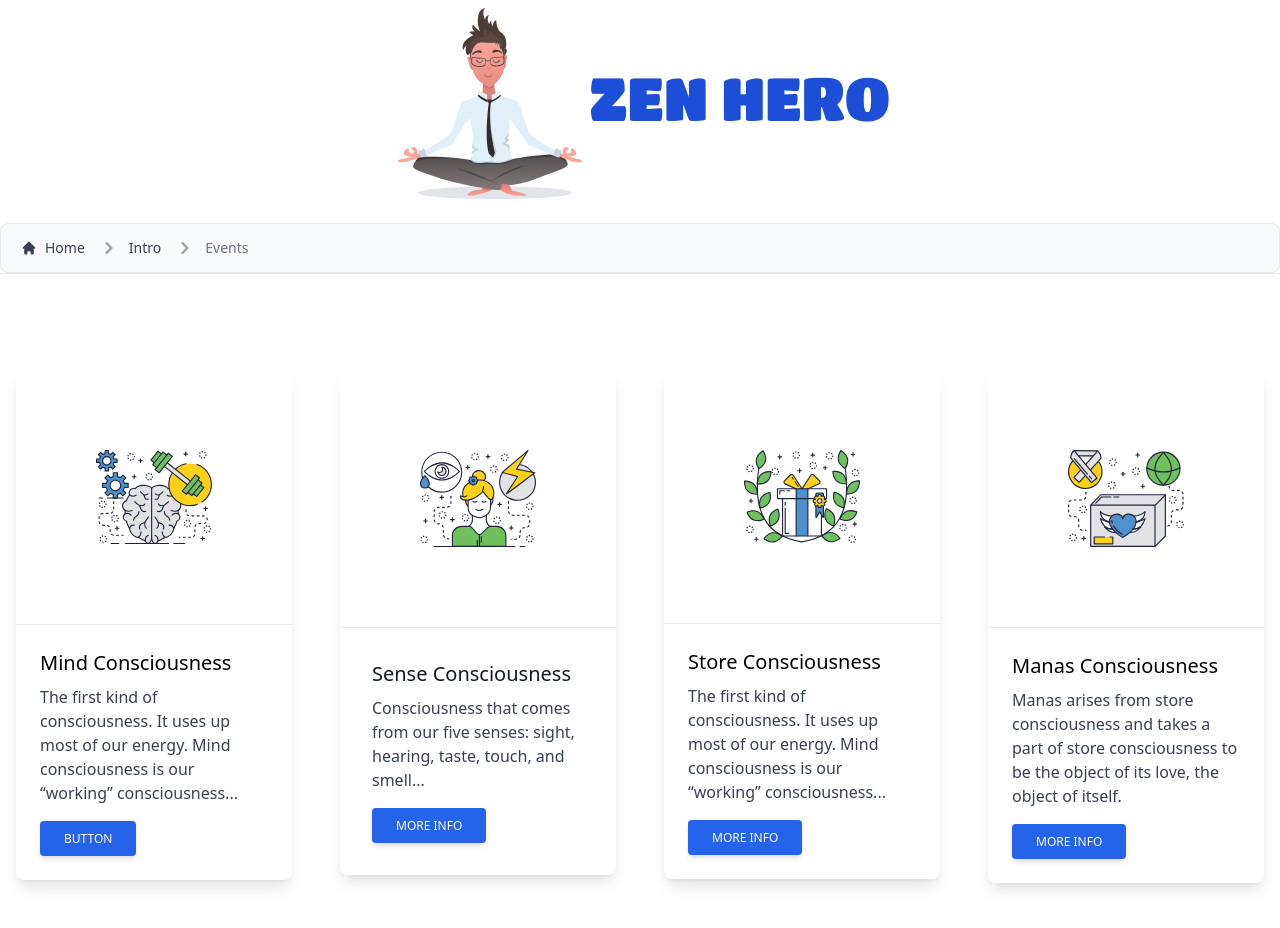
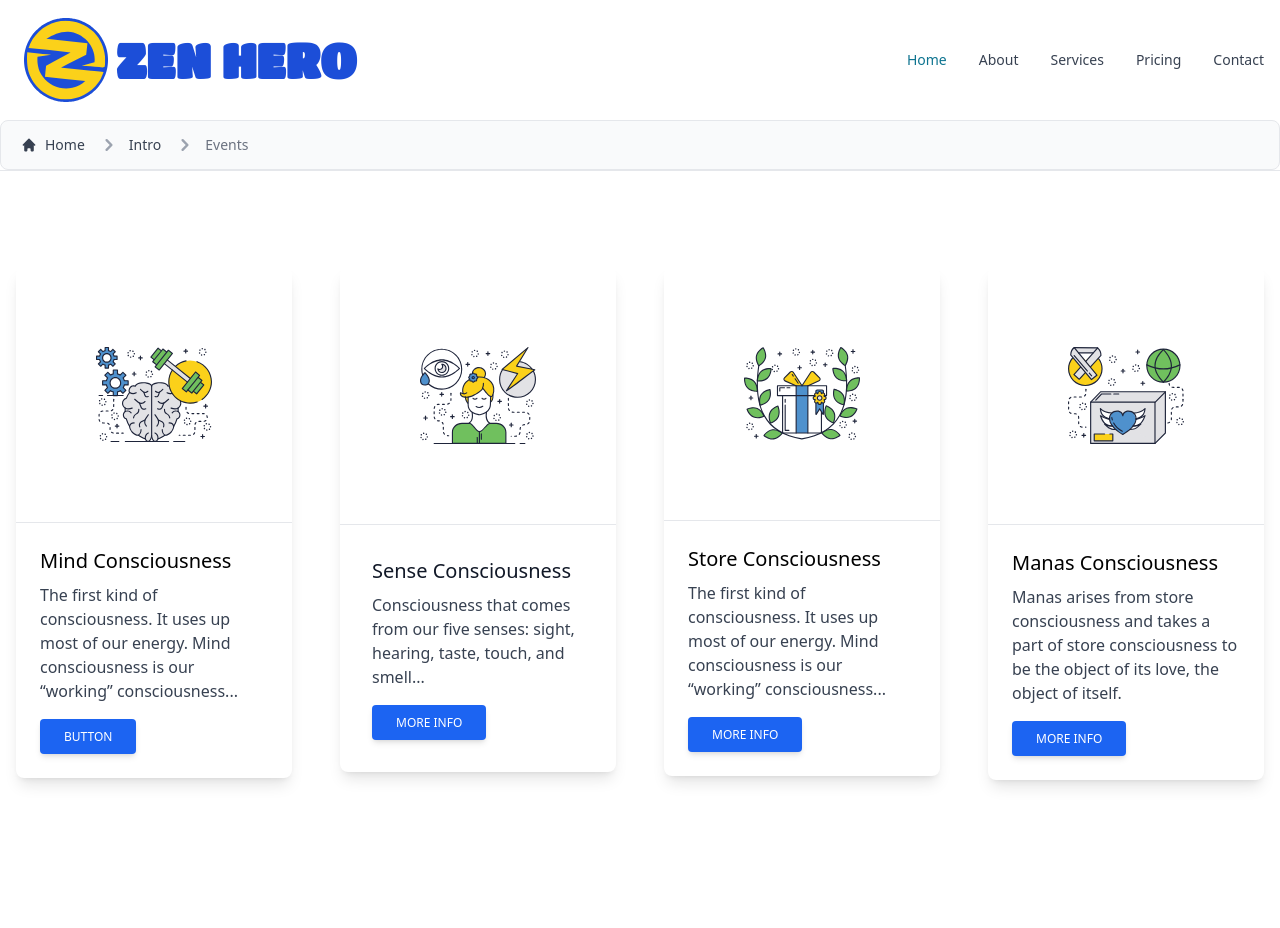
Before and after one commit to techstack-io/zenhero, a Next.js app: page / in a window 1280 px wide. Shown: the top 928 px of the page. After the commit the page ends 876 px from the top, so only its background shows below. Built offline with nearby package versions, Linux system fonts and the light colour scheme.

Commit message:
Redid navbar

```diff
--- a/components/Header.js
+++ b/components/Header.js
@@ -1,4 +1,6 @@
 import Link from "next/link";
+import Navbar from "./Nav";
+
 
 export default function Header() {
   return (
@@ -17,30 +19,20 @@ export default function Header() {
         />
       </section>
       <header>
-        <h2 className="text-pure-blue mb-4 text-6xl md:text-6xl text-3xl text-center font-heading font-titan-one tracking-px-n">
-          <img
-            src="img/logo-3.svg"
-            className="inline-block p-2"
-            alt="image"
-            loading="lazy"
-            width="200"
-            height="200"
-          />
-          ZEN HERO
-        </h2>
+        <Navbar />
         {/* Breadcrumbs */}
         <nav
-          class="flex px-5 py-3 text-gray-700 border border-gray-200 rounded-lg bg-gray-50 dark:bg-gray-800 dark:border-gray-700"
+          className="flex px-5 py-3 text-gray-700 border border-gray-200 rounded-lg bg-gray-50 dark:bg-gray-800 dark:border-gray-700"
           aria-label="Breadcrumb"
         >
-          <ol class="inline-flex items-center space-x-1 md:space-x-3">
-            <li class="inline-flex items-center">
+          <ol className="inline-flex items-center space-x-1 md:space-x-3">
+            <li className="inline-flex items-center">
               <a
                 href="/"
-                class="inline-flex items-center text-sm font-medium text-gray-700 hover:text-gray-900 dark:text-gray-400 dark:hover:text-white"
+                className="inline-flex items-center text-sm font-medium text-gray-700 hover:text-gray-900 dark:text-gray-400 dark:hover:text-white"
               >
                 <svg
-                  class="w-4 h-4 mr-2"
+                  className="w-4 h-4 mr-2"
                   fill="currentColor"
                   viewBox="0 0 20 20"
                   xmlns="http://www.w3.org/2000/svg"
@@ -51,9 +43,9 @@ export default function Header() {
               </a>
             </li>
             <li>
-              <div class="flex items-center">
+              <div className="flex items-center">
                 <svg
-                  class="w-6 h-6 text-gray-400"
+                  className="w-6 h-6 text-gray-400"
                   fill="currentColor"
                   viewBox="0 0 20 20"
                   xmlns="http://www.w3.org/2000/svg"
@@ -66,16 +58,16 @@ export default function Header() {
                 </svg>
                 <a
                   href="/intro"
-                  class="ml-1 text-sm font-medium text-gray-700 hover:text-gray-900 md:ml-2 dark:text-gray-400 dark:hover:text-white"
+                  className="ml-1 text-sm font-medium text-gray-700 hover:text-gray-900 md:ml-2 dark:text-gray-400 dark:hover:text-white"
                 >
                   Intro
                 </a>
               </div>
             </li>
             <li aria-current="page">
-              <div class="flex items-center">
+              <div className="flex items-center">
                 <svg
-                  class="w-6 h-6 text-gray-400"
+                  className="w-6 h-6 text-gray-400"
                   fill="currentColor"
                   viewBox="0 0 20 20"
                   xmlns="http://www.w3.org/2000/svg"
@@ -86,7 +78,7 @@ export default function Header() {
                     clip-rule="evenodd"
                   ></path>
                 </svg>
-                <span class="ml-1 text-sm font-medium text-gray-500 md:ml-2 dark:text-gray-400">
+                <span className="ml-1 text-sm font-medium text-gray-500 md:ml-2 dark:text-gray-400">
                   Events
                 </span>
               </div>
--- /dev/null
+++ b/components/Nav.js
@@ -0,0 +1,49 @@
+import Link from 'next/link'
+import { Navbar } from "flowbite-react";
+
+export default function Nav() {
+    return (
+      <>
+      <Navbar
+  fluid={true}
+  rounded={true}
+>
+  <Navbar.Brand href="/">
+  <img
+            src="img/logo-4.svg"
+            className="inline-block p-2"
+            alt="image"
+            loading="lazy"
+            width="100"
+            height="100"
+          />
+    <span className="lg:font-titan-one lg:text-5xl text-pure-blue font-titan-oneself-center whitespace-nowrap text-xl font-semibold dark:text-white">
+      ZEN HERO
+    </span>
+  </Navbar.Brand>
+  <Navbar.Toggle />
+  <Navbar.Collapse>
+    <Navbar.Link
+      href="/navbars"
+      active={true}
+    >
+      Home
+    </Navbar.Link>
+    <Navbar.Link href="/navbars">
+      About
+    </Navbar.Link>
+    <Navbar.Link href="/navbars">
+      Services
+    </Navbar.Link>
+    <Navbar.Link href="/navbars">
+      Pricing
+    </Navbar.Link>
+    <Navbar.Link href="/navbars">
+      Contact
+    </Navbar.Link>
+  </Navbar.Collapse>
+</Navbar>
+
+      </>
+    );
+  }
--- a/package.json
+++ b/package.json
@@ -8,6 +8,8 @@
     "start": "next start"
   },
   "dependencies": {
+    "flowbite": "^1.5.3",
+    "flowbite-react": "^0.3.2",
     "next": "12.3.1",
     "react": "18.2.0",
     "react-dom": "18.2.0"
--- a/tailwind.config.js
+++ b/tailwind.config.js
@@ -1,8 +1,12 @@
 /** @type {import('tailwindcss').Config} */
 module.exports = {
   content: [
+    "./node_modules/flowbite-react/**/*.js",
     "./pages/**/*.{js,ts,jsx,tsx}",
     "./components/**/*.{js,ts,jsx,tsx}",
+  ],
+  plugins: [
+    require("flowbite/plugin")
   ],
   theme: {
     extend: {
```
Also changed, not shown: public/img/logo-4.svg (added), 1 other file (tests, documents, lock files or other folders).
